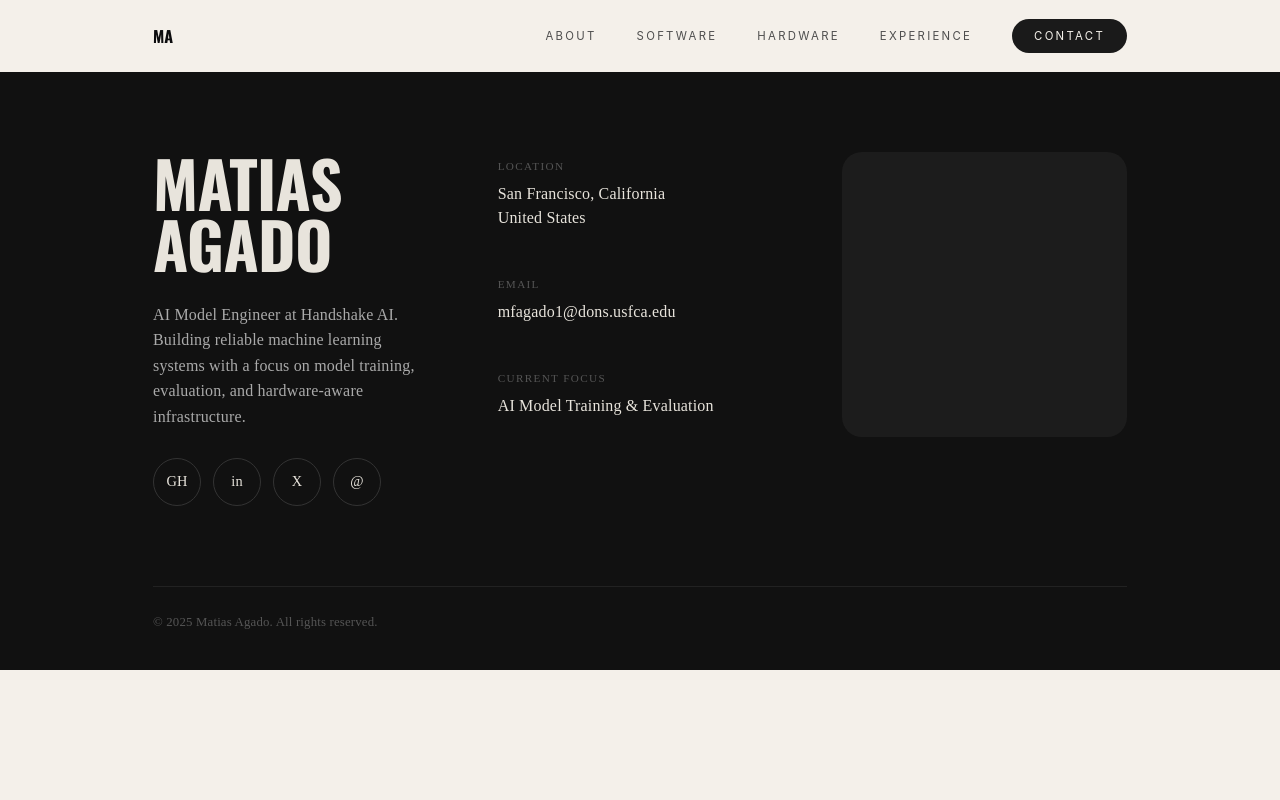
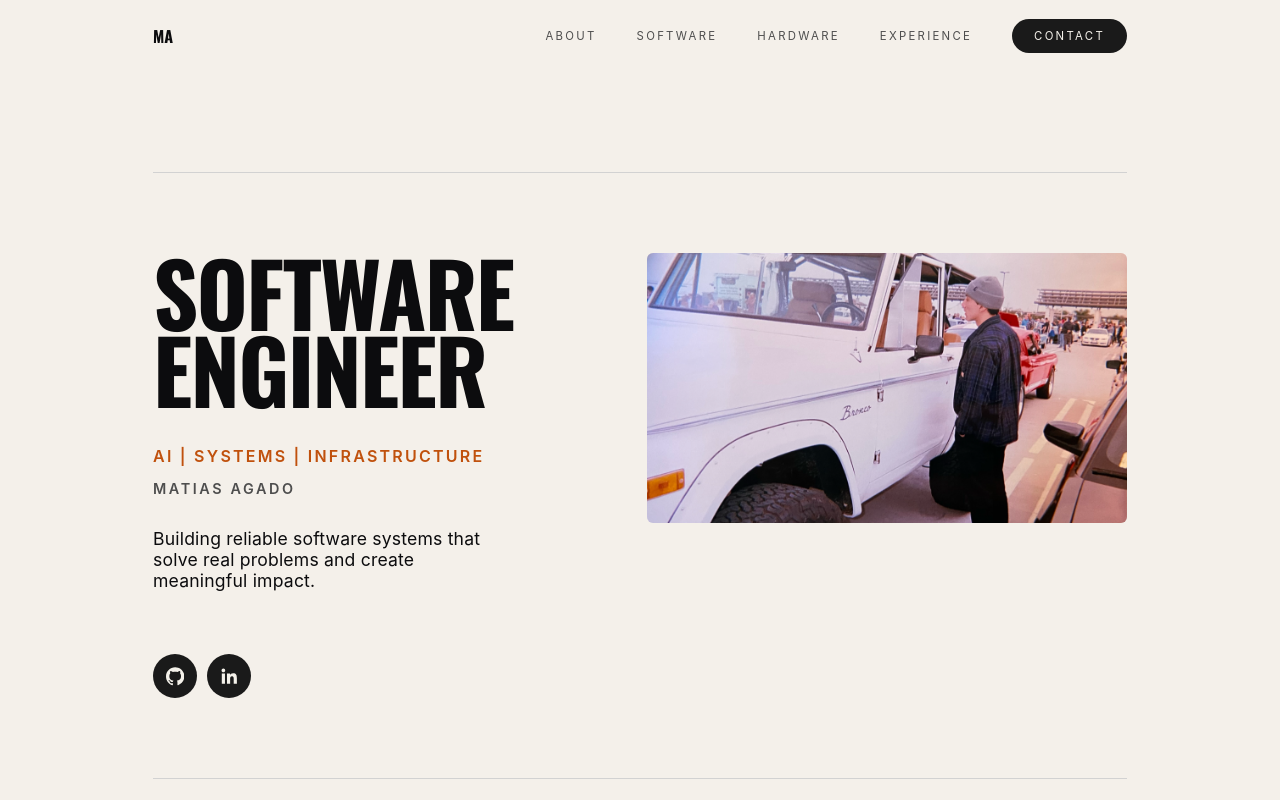
Before and after one commit to matiasagado/portfolio, a React (Vite) app: page / in a window 1280 px wide. Shown: the top 800 px of the page. Built offline with nearby package versions, Linux system fonts and the light colour scheme.

Commit message:
feat: hero section

```diff
--- /dev/null
+++ b/src/_components/hero.tsx
@@ -0,0 +1,34 @@
+import styles from './styles/hero.module.css';
+import { SiGithub } from "react-icons/si";
+import { GrLinkedinOption } from "react-icons/gr";
+
+export default function Hero() {
+    return (
+        <section className={styles.hero}>
+            <div className={styles.inner}>
+                <div className={styles.left}>
+                    <div className={styles.text}>
+                        <h1 className={styles.role}>SOFTWARE<br />ENGINEER</h1>
+                        <span className={styles.tags}>AI | SYSTEMS | INFRASTRUCTURE</span>
+                        <span className={styles.name}>Matias Agado</span>
+                        <p className={styles.bio}>Building reliable software systems that <br/>
+                        solve real problems and create<br />
+                        meaningful impact.
+                    </p>
+                    </div>
+                    <div className={styles.socials}>
+                        <a target="_blank" href="https://github.com/matiasagadu" className={styles.socialBtn}>
+                            <SiGithub />
+                        </a>
+                        <a target="_blank" href="https://www.linkedin.com/in/matiasagado/" className={styles.socialBtn}>
+                            <GrLinkedinOption />
+                        </a>
+                    </div>
+                </div>
+                <div className={styles.right}>
+                    <img src="/hero.png" alt="Hero" className={styles.heroImg} />
+                </div>
+            </div>
+        </section>
+    );
+}
--- /dev/null
+++ b/src/_components/styles/hero.module.css
@@ -0,0 +1,96 @@
+.hero {
+    background: var(--bg);
+    padding: 100px 50px;
+    margin: 0 103px;
+    border-bottom: 1px solid #d0ccc4;
+}
+
+.inner {
+    display: grid;
+    padding: 80px 0px;
+    grid-template-columns: 1fr 1.6fr;
+    gap: 80px;
+    align-items: center;
+    border-top: 1px solid #d2d2d2;
+    border-bottom: 1px solid #d2d2d2;
+}
+
+.left {
+    display: flex;
+    flex-direction: column;
+    gap: 60px;
+}
+
+.text {
+    display: flex;
+    flex-direction: column;
+    gap: 14px;
+}
+
+.role {
+    font-family: var(--text-accent);
+    font-size: 5.5rem;
+    font-weight: 900;
+    line-height: 0.88;
+    margin: 0 0 24px;
+    text-transform: uppercase;
+    letter-spacing: -0.02em;
+}
+
+.tags {
+    font-family: var(--navLinks);
+    font-size: 1rem;
+    font-weight: 600;
+    letter-spacing: 0.14em;
+    color: var(--accent);
+    text-transform: uppercase;
+}
+
+.name {
+    font-family: var(--navLinks);
+    font-size: .9rem;
+    font-weight: 600;
+    letter-spacing: 0.18em;
+    color: var(--code-bg);
+    text-transform: uppercase;
+}
+
+.bio {
+    font-family: var(--navLinks);
+    font-size: 1.1rem;
+    color: var(--text-muted);
+    margin-bottom: 3px;
+}
+
+.socials {
+    display: flex;
+    gap: 10px;
+}
+
+.socialBtn {
+    width: 44px;
+    height: 44px;
+    border-radius: 50%;
+    background: #1a1a1a;
+    color: #f4f1ea;
+    display: flex;
+    align-items: center;
+    justify-content: center;
+    font-size: 1.15rem;
+    text-decoration: none;
+}
+
+.right {
+    border-radius: 6px;
+    overflow: hidden;
+    width: 90%;
+    margin-left: auto;
+    align-self: flex-start;
+}
+
+.heroImg {
+    width: 100%;
+    display: block;
+    object-fit: cover;
+    aspect-ratio: 16 / 9;
+}
--- a/src/main.tsx
+++ b/src/main.tsx
@@ -1,6 +1,7 @@
 import { StrictMode } from 'react'
 import { createRoot } from 'react-dom/client'
 import Nav from './_components/nav';
+import Hero from './_components/hero';
 import Contact from './_components/contact';
 import "./index.css";
 
@@ -8,6 +9,7 @@ createRoot(document.getElementById('root')!).render(
   <StrictMode>
     <Nav />
     <main>
+      <Hero />
     </main>
     <Contact />
   </StrictMode>,
```
